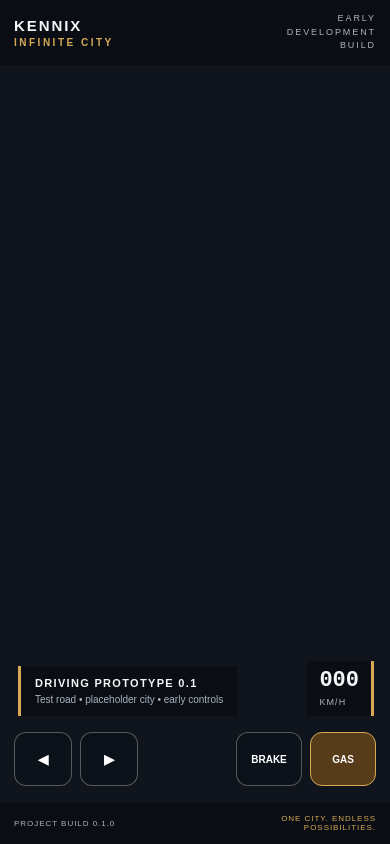
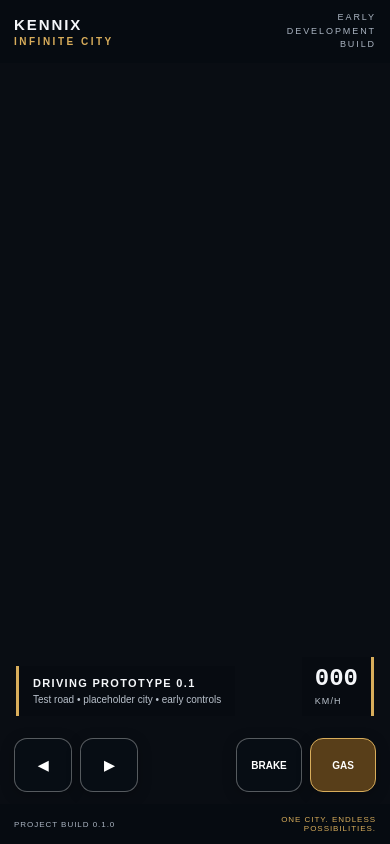
Before and after one commit to kennixStore/kennix-infinite-city, a website built with Vite: page index.html in a window 390 px wide. Built offline with nearby package versions, Linux system fonts and the light colour scheme; what playcanvas would draw is missing.

Commit message:
Polish mobile driving HUD and layout

```diff
--- a/src/style.css
+++ b/src/style.css
@@ -1,8 +1,8 @@
 :root {
   color-scheme: dark;
   font-family: Arial, Helvetica, sans-serif;
-  background: #10151d;
-  color: #f4f6f8;
+  background: #090d13;
+  color: #f5f7fa;
 }
 * { box-sizing: border-box; }
 html, body, #game-shell { width: 100%; height: 100%; margin: 0; }
@@ -10,45 +10,47 @@ body { overflow: hidden; }
 #game-shell { display: flex; flex-direction: column; min-height: 100svh; }
 .game-header, footer {
   z-index: 2; display: flex; align-items: center; justify-content: space-between;
-  gap: 12px; padding: 12px clamp(14px, 3vw, 34px);
-  background: rgba(10, 14, 20, .94); letter-spacing: .12em;
+  gap: 12px; padding: 11px clamp(14px, 3vw, 34px);
+  background: rgba(7, 11, 17, .96); letter-spacing: .12em;
 }
 .brand { font-weight: 900; font-size: clamp(15px, 2.5vw, 22px); }
-.brand span { display: block; margin-top: 3px; color: #d6aa55; font-size: 10px; letter-spacing: .25em; }
-.status, footer { color: #aab3bf; font-size: 9px; }
+.brand span { display: block; margin-top: 3px; color: #d8ad5b; font-size: 10px; letter-spacing: .25em; }
+.status, footer { color: #aab4c1; font-size: 9px; }
 #game-stage { position: relative; flex: 1; min-height: 0; overflow: hidden; }
 #application { display: block; width: 100%; height: 100%; touch-action: none; outline: none; }
 .scene-label {
-  position: absolute; left: 18px; bottom: 18px; display: grid; gap: 5px;
-  padding: 11px 14px; border-left: 3px solid #d6aa55;
-  background: rgba(8, 12, 18, .76); pointer-events: none;
+  position: absolute; left: 16px; bottom: 16px; display: grid; gap: 5px;
+  padding: 11px 14px; border-left: 3px solid #d8ad5b;
+  background: rgba(7, 11, 17, .78); pointer-events: none;
 }
 .scene-label strong { font-size: 11px; letter-spacing: .12em; }
-.scene-label span { color: #aab3bf; font-size: 10px; }
+.scene-label span { color: #b9c1cb; font-size: 10px; }
 .hud-speed {
-  position: absolute; right: 16px; bottom: 18px; padding: 9px 12px;
-  background: rgba(8, 12, 18, .76); border-right: 3px solid #d6aa55;
-  font: 700 22px/1 monospace; pointer-events: none;
+  position: absolute; right: 16px; bottom: 16px; padding: 10px 13px;
+  background: rgba(7, 11, 17, .8); border-right: 3px solid #d8ad5b;
+  font: 700 24px/1 monospace; pointer-events: none;
 }
-.hud-speed small { display: block; margin-top: 5px; color: #aab3bf; font: 9px Arial; letter-spacing: .12em; }
+.hud-speed small { display: block; margin-top: 5px; color: #b9c1cb; font: 9px Arial; letter-spacing: .12em; }
 .touch-controls {
   position: absolute; inset: auto 14px 16px; display: flex;
   justify-content: space-between; align-items: end; pointer-events: none;
 }
 .touch-controls button {
-  width: 58px; height: 54px; border: 1px solid rgba(255,255,255,.3);
-  border-radius: 12px; color: white; background: rgba(12,18,26,.72);
+  width: 58px; height: 54px; border: 1px solid rgba(255,255,255,.32);
+  border-radius: 13px; color: white; background: rgba(8,14,22,.72);
   font-weight: 800; touch-action: none; pointer-events: auto;
+  box-shadow: 0 3px 14px rgba(0,0,0,.25);
 }
 .steering, .pedals { display: flex; gap: 8px; }
 .pedals button { width: 66px; font-size: 10px; }
-.pedals button:last-child { border-color: #d6aa55; background: rgba(105,70,25,.8); }
+.pedals button:last-child { border-color: #d8ad5b; background: rgba(100,69,27,.88); }
 footer { font-size: 8px; }
-footer span { color: #d6aa55; text-align: right; }
-@media (hover: hover) and (pointer: fine) { .touch-controls { opacity: .55; } }
-@media (max-width: 480px) {
-  .status { max-width: 105px; text-align: right; line-height: 1.5; }
-  footer span { max-width: 150px; }
-  .scene-label { bottom: 86px; }
-  .hud-speed { bottom: 86px; }
+footer span { color: #d8ad5b; text-align: right; }
+@media (hover: hover) and (pointer: fine) { .touch-controls { opacity: .58; } }
+@media (max-width: 600px) {
+  .status { max-width: 115px; text-align: right; line-height: 1.5; }
+  footer span { max-width: 145px; }
+  .scene-label { bottom: 88px; }
+  .hud-speed { bottom: 88px; }
+  .touch-controls { bottom: 12px; }
 }
```
